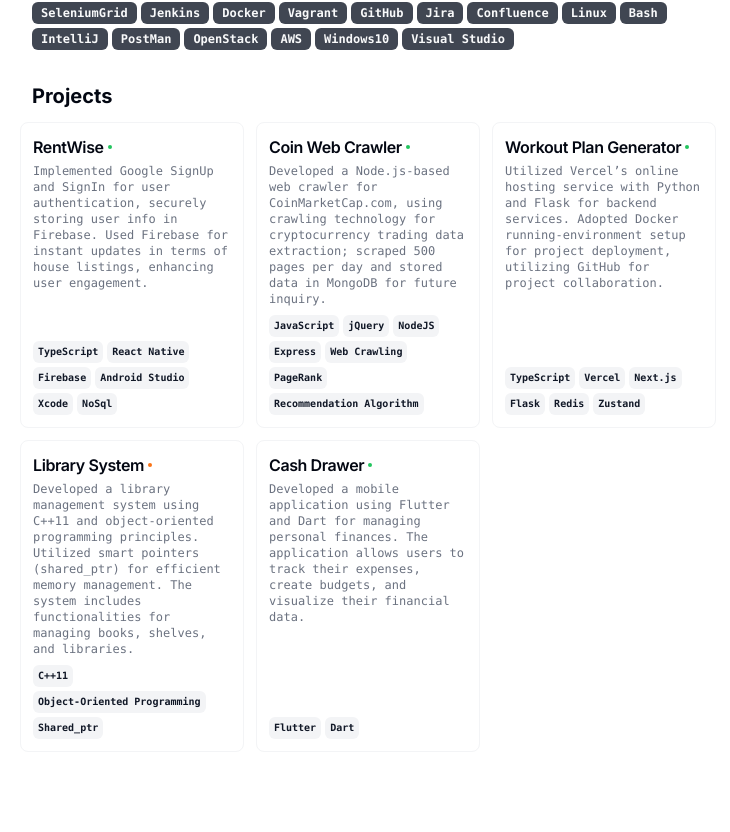
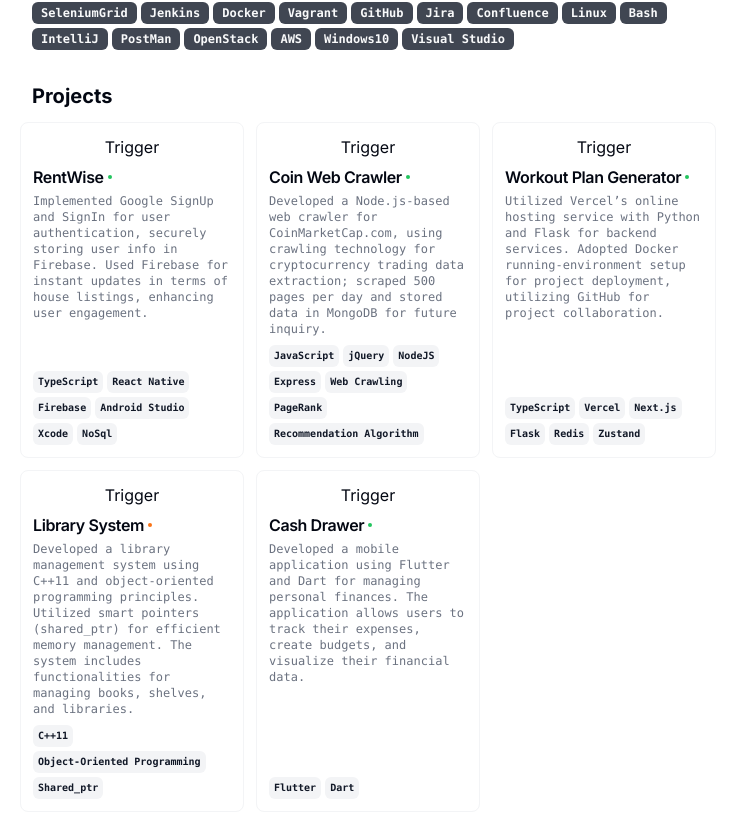
Before and after one commit to mammut001/resume, a Next.js app: page / in a window 1280 px wide. Shown: the part 959-1791 px from the top of the page, without its empty margins (272-1002 px from the left). Built offline with nearby package versions, Linux system fonts and the light colour scheme.

Commit message:
added popup-window.tsx

```diff
--- a/package.json
+++ b/package.json
@@ -11,20 +11,25 @@
   "dependencies": {
     "@apollo/server": "^4.10.2",
     "@as-integrations/next": "^3.0.0",
+    "@octokit/core": "^6.1.2",
     "@radix-ui/react-avatar": "^1.0.4",
     "@radix-ui/react-dialog": "^1.0.5",
     "@radix-ui/react-slot": "^1.0.2",
     "@vercel/analytics": "^1.1.2",
+    "axios": "^1.7.2",
     "class-validator": "^0.14.1",
     "class-variance-authority": "^0.7.0",
     "clsx": "^2.0.0",
     "cmdk": "^0.2.0",
+    "dotenv": "^16.4.5",
     "graphql": "^16.8.1",
     "graphql-scalars": "^1.23.0",
     "lucide-react": "^0.300.0",
     "next": "14.2.1",
+    "octokit": "^4.0.2",
     "react": "^18",
     "react-dom": "^18",
+    "reactjs-popup": "^2.0.6",
     "reflect-metadata": "^0.2.2",
     "tailwind-merge": "^2.2.0",
     "tailwindcss-animate": "^1.0.7",
--- a/src/components/project-card.tsx
+++ b/src/components/project-card.tsx
@@ -6,6 +6,7 @@ import {
   CardTitle,
 } from "./ui/card";
 import { Badge } from "./ui/badge";
+import PopupWindow from "@/components/ui/popup-window";
 
 interface Props {
   title: string;
@@ -17,8 +18,10 @@ interface Props {
 
 export function ProjectCard({ title, description, tags, link, status}: Props) {
   return (
-    <Card className="flex flex-col overflow-hidden border border-muted p-3">
+
+    <Card className="cursor-pointer flex flex-col overflow-hidden border border-muted p-3">
       <CardHeader className="">
+        <PopupWindow name={link?.toString()!}></PopupWindow>
         <div className="space-y-1">
           <CardTitle className="text-base">
             {link ? (
--- /dev/null
+++ b/src/components/ui/popup-window.tsx
@@ -0,0 +1,15 @@
+import React, { FC } from 'react';
+import Popup from 'reactjs-popup';
+import 'reactjs-popup/dist/index.css';
+import { string } from "prop-types";
+
+interface projectCardProp  {
+  name: string;
+}
+const PopupWindow: FC<projectCardProp> = ( {name}) => (
+  <Popup trigger={<button>Trigger</button>} position="right center">
+    <div>{name}</div>
+  </Popup>
+);
+
+export default PopupWindow;
--- /dev/null
+++ b/src/store/useTriggerPopupStore.ts
@@ -0,0 +1,8 @@
+import {create} from 'zustand'
+
+export type TriggerPopupStore = {
+  projectName: string,
+  toggleStatus: boolean,
+  toggleTrigger: () =>void,
+
+}
```
Also changed, not shown: 1 other file (tests, documents, lock files or other folders).
